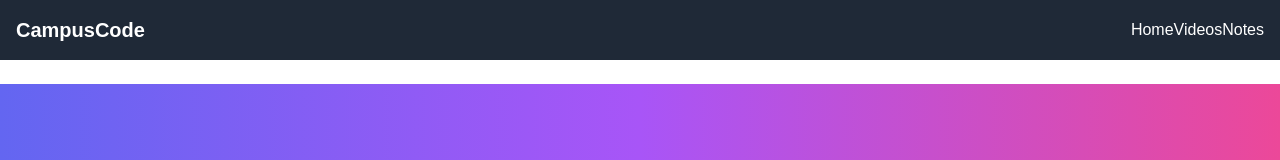
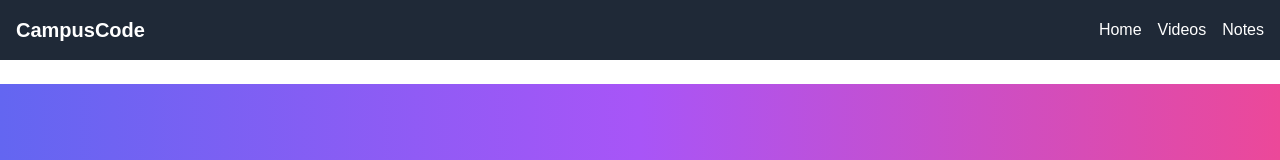
Before and after one commit to Mit-Gandhi/CampusCode, a Next.js app in the folder frontend/: page / in a window 1280 px wide. Shown: the top 160 px of the page. Built offline with nearby package versions, Linux system fonts and the light colour scheme.

Commit message:
Update Layouts.js

```diff
--- a/frontend/components/Layouts.js
+++ b/frontend/components/Layouts.js
@@ -20,13 +20,15 @@ const Layout = ({ children }) => {
       <header className="bg-gray-800 p-4 text-white">
         <nav className="container mx-auto flex justify-between items-center">
           <div className="text-xl font-bold">CampusCode</div>
-          <div className="hidden md:flex">
-            {/* Replace <a> with Link */}
-            <Link href="/" passHref>Home
+          <div className="hidden md:flex space-x-4"> {/* Added space between links */}
+            <Link href="/" passHref>
+              <span className="hover:underline">Home</span> {/* Optional hover effect */}
             </Link>
-            <Link href="/videos" passHref>Videos
+            <Link href="/videos" passHref>
+              <span className="hover:underline">Videos</span>
             </Link>
-            <Link href="/notes" passHref>Notes
+            <Link href="/notes" passHref>
+              <span className="hover:underline">Notes</span>
             </Link>
           </div>
           <button className="md:hidden" onClick={toggleMenu}>
@@ -36,13 +38,15 @@ const Layout = ({ children }) => {
           </button>
         </nav>
         {menuOpen && (
-          <div className="md:hidden flex flex-col mt-2">
-            {/* Replace <a> with Link */}
-            <Link href="/" passHref>Home
+          <div className="md:hidden flex flex-col mt-2 space-y-2"> {/* Added space between menu items */}
+            <Link href="/" passHref>
+              <span className="hover:underline">Home</span>
             </Link>
-            <Link href="/videos" passHref>Videos
+            <Link href="/videos" passHref>
+              <span className="hover:underline">Videos</span>
             </Link>
-            <Link href="/notes" passHref>Notes
+            <Link href="/notes" passHref>
+              <span className="hover:underline">Notes</span>
             </Link>
           </div>
         )}
```
